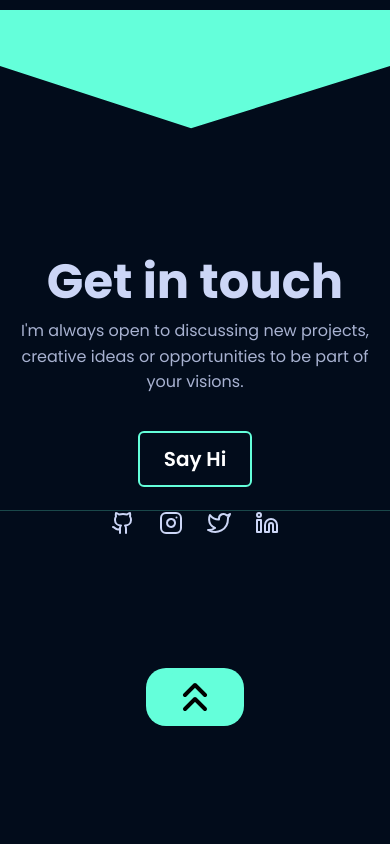
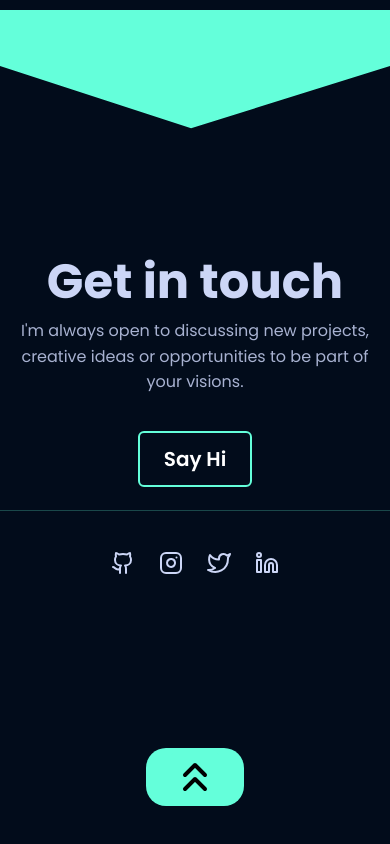
Before and after one commit to vckymann/Portfolio, a React (Vite) app: page / in a window 390 px wide. Shown: the part 3625-4469 px from the top of the page. Built offline with nearby package versions, Linux system fonts and the light colour scheme.

Commit message:
change scroll-to-top-btn position.

```diff
--- a/src/Sections/Contact/index.jsx
+++ b/src/Sections/Contact/index.jsx
@@ -22,12 +22,12 @@ function Contact() {
                     </div>
                 </div>
             </div>
-                <ScrollLink to="home" spy={true} smooth={true} duration={10} activeClass="active" className="absolute bottom-32 left-[50%] translate-x-[-50%]">
+                <ScrollLink to="home" spy={true} smooth={true} duration={10} activeClass="active" className="absolute bottom-12 lg:bottom-32 left-[50%] translate-x-[-50%]">
                 <Button className="bg-green rounded-sm">
                     <svg xmlns="http://www.w3.org/2000/svg" width="48" height="48" viewBox="0 0 24 24" fill="none" stroke="black" strokeWidth="2" strokeLinecap="round" strokeLinejoin="round" className="lucide lucide-chevrons-up">
                     <path d="m17 11-5-5-5 5"/><path d="m17 18-5-5-5 5"/></svg></Button>
                 </ScrollLink>
-            <div className="flex justify-center gap-6 mx-auto lg:hidden">
+            <div className="flex justify-center gap-6 mx-auto lg:hidden mt-10">
                     <A target="_blank" href="https://github.com/vckymann">
                     <svg width="24" height="24" xmlns="http://www.w3.org/2000/svg" viewBox="0 0 24 24" fill="none" stroke="currentColor" strokeWidth="2" strokeLinecap="round" strokeLinejoin="round" className="lucide lucide-github stroke-lightest_slate hover:stroke-green"><path d="M15 22v-4a4.8 4.8 0 0 0-1-3.5c3 0 6-2 6-5.5.08-1.25-.27-2.48-1-3.5.28-1.15.28-2.35 0-3.5 0 0-1 0-3 1.5-2.64-.5-5.36-.5-8 0C6 2 5 2 5 2c-.3 1.15-.3 2.35 0 3.5A5.403 5.403 0 0 0 4 9c0 3.5 3 5.5 6 5.5-.39.49-.68 1.05-.85 1.65-.17.6-.22 1.23-.15 1.85v4"/><path d="M9 18c-4.51 2-5-2-7-2"/></svg></A>
                     <A target="_blank" href="https://www.instagram.com/vckymann/">
```
